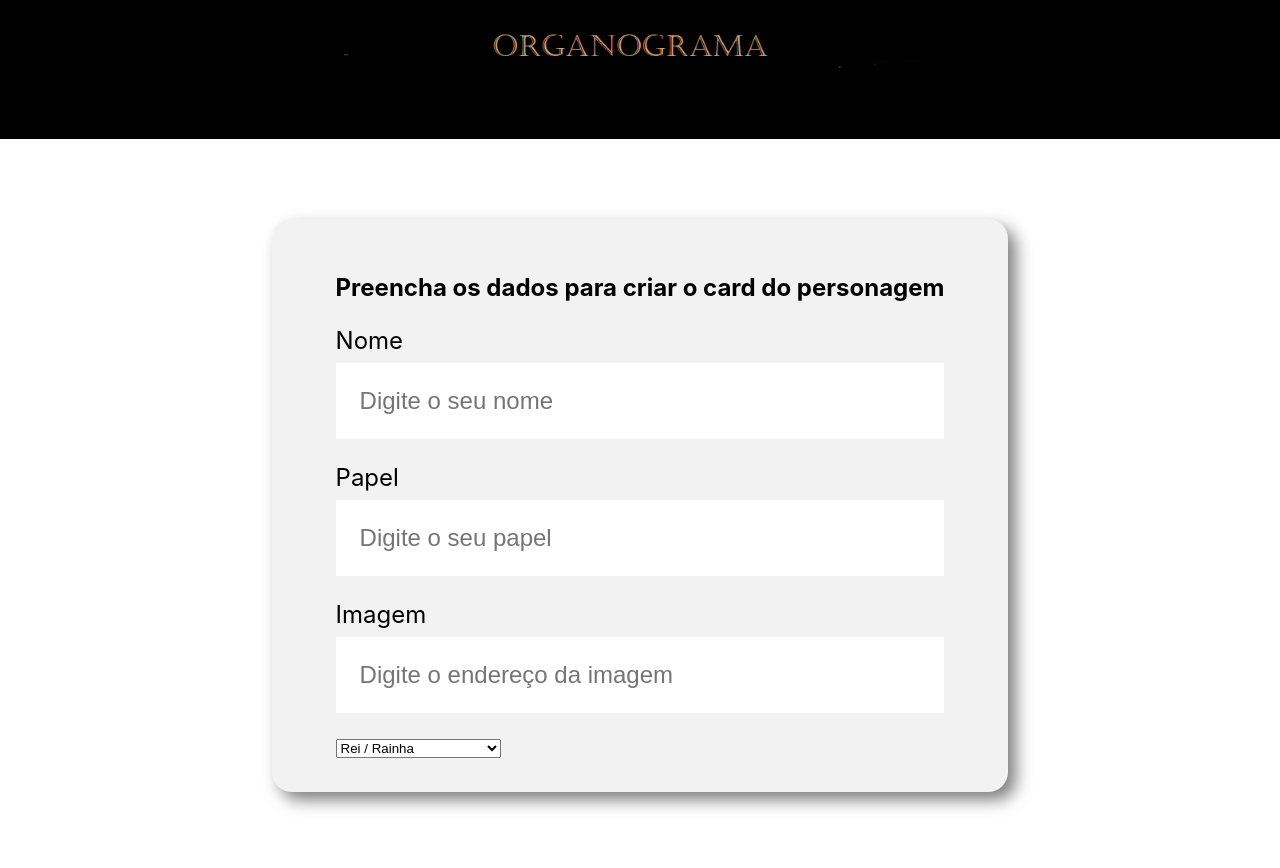
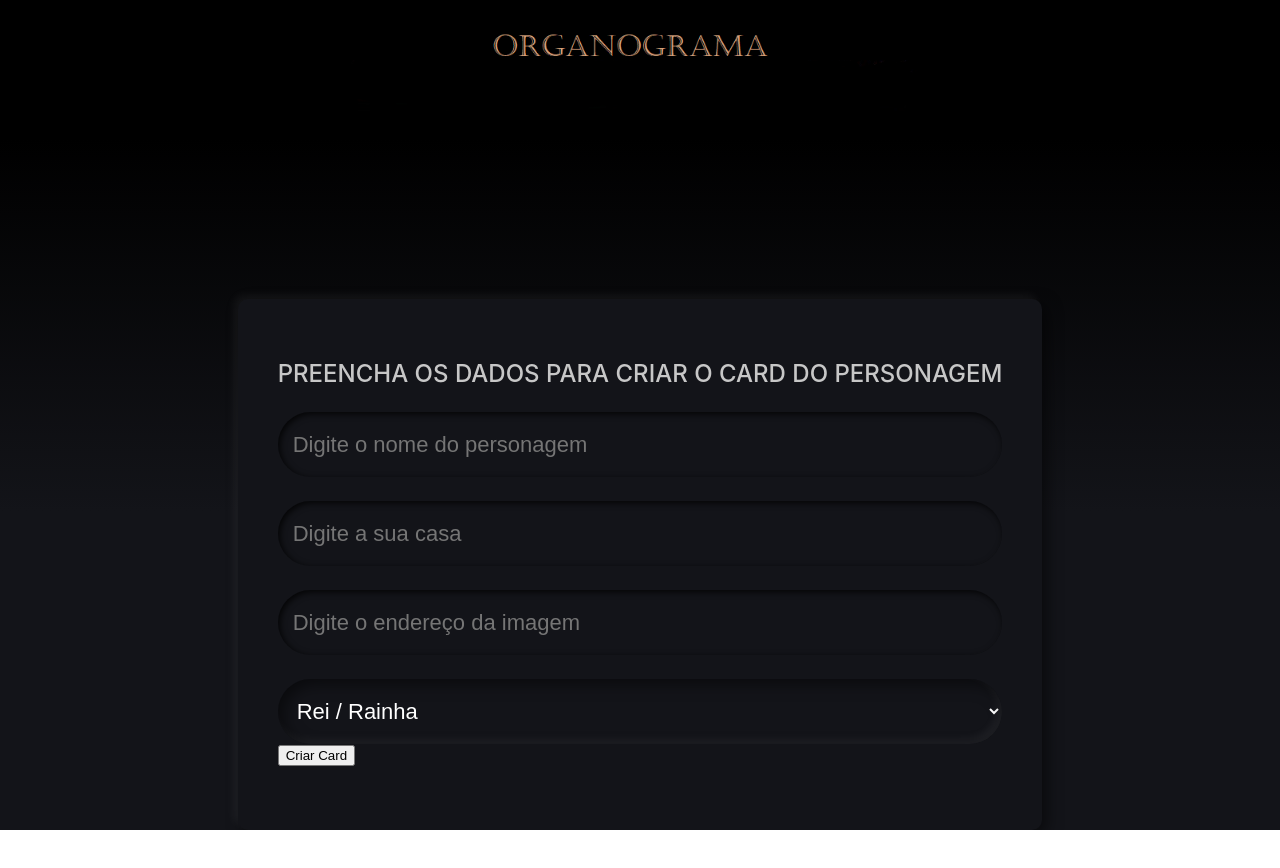
Before and after one commit to EnzoSeehagen/Gestao-Colaboradores, a React (Create React App) app: page / in a window 1280 px wide. Shown: the part 540-1408 px from the top of the page. After the commit the page ends 1370 px from the top, so only its background shows below. Built offline with nearby package versions, Linux system fonts and the light colour scheme.

Commit message:
Criando aspectos 3D para o Form e alterando o background-color

```diff
--- a/src/componentes/Banner/Banner.css
+++ b/src/componentes/Banner/Banner.css
@@ -1,6 +1,7 @@
 .banner {
     background-color: #000000;
     text-align: center;
+
 }
 
 .banner img{
--- /dev/null
+++ b/src/componentes/Botao/index.js
@@ -0,0 +1,11 @@
+import './botao.css'
+
+const Botao = (props) => {
+    return (
+        <button>
+            {props.texto}
+        </button>
+    )
+}
+
+export default Botao
--- a/src/componentes/CampoTexto/CampoTexto.css
+++ b/src/componentes/CampoTexto/CampoTexto.css
@@ -5,15 +5,28 @@
 .campo-texto label {
     display: block;
     margin-bottom: 8px;
-    font-size: 24px;
+    font-size: 18px;
+    color: #868686;
+    margin-bottom: 15px;
 }
 
 .campo-texto input {
-    background-color: #fff;
+    background-color: #131419;
     box-shadow: 10px 10px 30px rgba(0, 0, 0, 0.0);
     width: 100%;
+    height: 65px;
     border: none;
-    font-size: 24px;
-    padding: 24px;
+    font-size: 22px;
+    padding: 5px 15px;
     box-sizing: border-box;
+    outline: none;
+    border-radius: 40px;
+    color: #FFF;
+    box-shadow: inset -2px -2px 6px rgba(255,255,255,0.01),
+           inset 2px 2px 6px rgba(0, 0, 0, 0.8) ;
+
 }
+
+.dados {
+    color: #868686
+}
--- a/src/componentes/CampoTexto/index.js
+++ b/src/componentes/CampoTexto/index.js
@@ -4,7 +4,7 @@ const CampoTexto = (props) => {
     return (
         <div className="campo-texto">
             <label>{props.label}</label>
-            <input placeholder={props.placeholder}/>
+            <input className='dados' placeholder={props.placeholder}/>
         </div>
     )
 }
--- a/src/componentes/Formulario/Formulario.css
+++ b/src/componentes/Formulario/Formulario.css
@@ -1,13 +1,29 @@
 .formulario {
     display: flex;
     justify-content: center;
-    margin: 80px 0;
+    margin: none;
+    background: rgb(0,0,0);
+    background: linear-gradient(180deg, rgba(0,0,0,1) 0%, rgba(19,20,25,1) 54%);
+
 }
 
 .formulario form {
+    margin-top: 160px;
+    position: relative;
     max-width: 80%;
-    background-color: #f2f2f2;
-    border-radius: 20px;
-    padding: 34px 64px;
-    box-shadow: 8px 8px 16px rgba(0, 0, 0, 0.5);
+    background-color: #131419;
+    border-radius: 10px;
+    padding: 40px 40px 64px;
+    box-shadow: -5px -5px 10px rgba(255,255,255,0.05),
+            5px 5px 15px rgba(0, 0, 0, 0.50) ;
 }
+
+.formulario .input {
+    border-color: rgb(134, 132, 129);
+}
+
+.formulario h2 {
+    color: #c7c7c7;
+    font-weight: 450;
+    text-transform: uppercase;
+}
--- a/src/componentes/Formulario/index.js
+++ b/src/componentes/Formulario/index.js
@@ -1,3 +1,4 @@
+import Botao from "../Botao";
 import CampoTexto from "../CampoTexto";
 import ListaSuspensa from "../ListaSuspensa";
 import "./Formulario.css";
@@ -19,10 +20,11 @@ const Formulario = () => {
     <section className="formulario">
       <form>
         <h2>Preencha os dados para criar o card do personagem</h2>
-        <CampoTexto label="Nome" placeholder="Digite o seu nome" />
-        <CampoTexto label="Papel" placeholder="Digite o seu papel" />
-        <CampoTexto label="Imagem" placeholder="Digite o endereço da imagem " />
-        <ListaSuspensa itens={times}/>
+        <CampoTexto label="" placeholder="Digite o nome do personagem" />
+        <CampoTexto label="" placeholder="Digite a sua casa" />
+        <CampoTexto label="" placeholder="Digite o endereço da imagem " />
+        <ListaSuspensa label="" placeholder="Digite o tipo do personagem " itens={times}/>
+        <Botao texto="Criar Card"/>
       </form>
     </section>
   );
--- a/src/componentes/ListaSuspensa/ListaSuspensa.css
+++ b/src/componentes/ListaSuspensa/ListaSuspensa.css
@@ -0,0 +1,19 @@
+.lista-suspensa {
+
+}
+
+.lista-suspensa select {
+    background-color: #131419;
+    box-shadow: 10px 10px 30px rgba(0, 0, 0, 0.0);
+    width: 100%;
+    height: 65px;
+    border: none;
+    font-size: 22px;
+    padding: 5px 15px;
+    box-sizing: border-box;
+    outline: none;
+    border-radius: 40px;
+    color: #FFF;
+    box-shadow: inset -5px -5px 10px rgba(255,255,255,0.05),
+            inset 5px 5px 15px rgba(0, 0, 0, 0.50) ;
+}
--- a/src/componentes/ListaSuspensa/index.js
+++ b/src/componentes/ListaSuspensa/index.js
@@ -2,11 +2,11 @@ import "./ListaSuspensa.css";
 
 const ListaSuspensa = (props) => {
   return (
-    <div>
+    <div className="lista-suspensa">
       <label>{props.label}</label>
       <select>
         {props.itens.map((item) => {
-          return <option>{item}</option>;
+          return <option key={item}>{item}</option>;
         })}
       </select>
     </div>
```
Also changed, not shown: public/imagens/hotd-org.png, src/componentes/Botao/botao.css (added).
